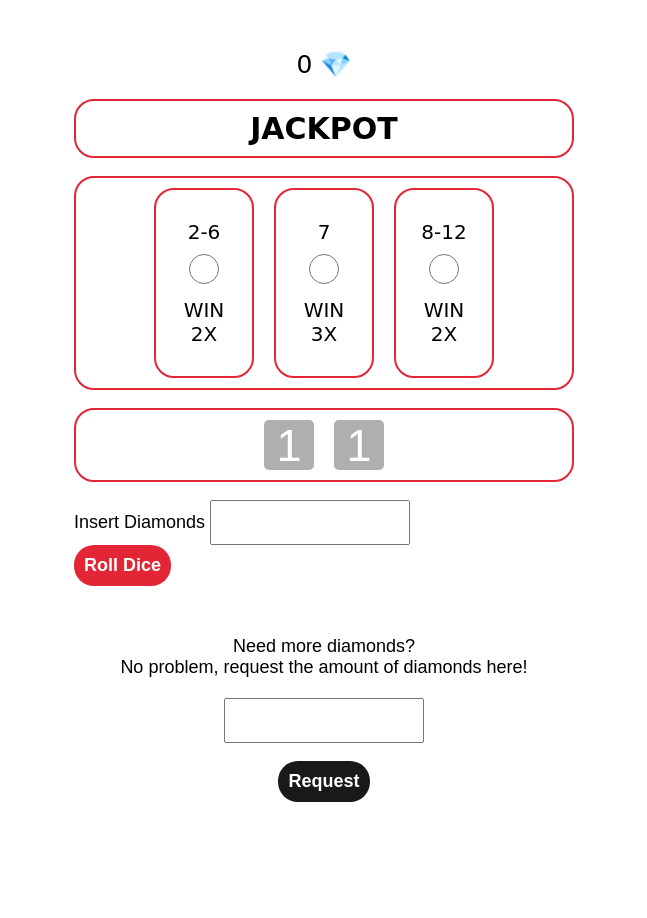
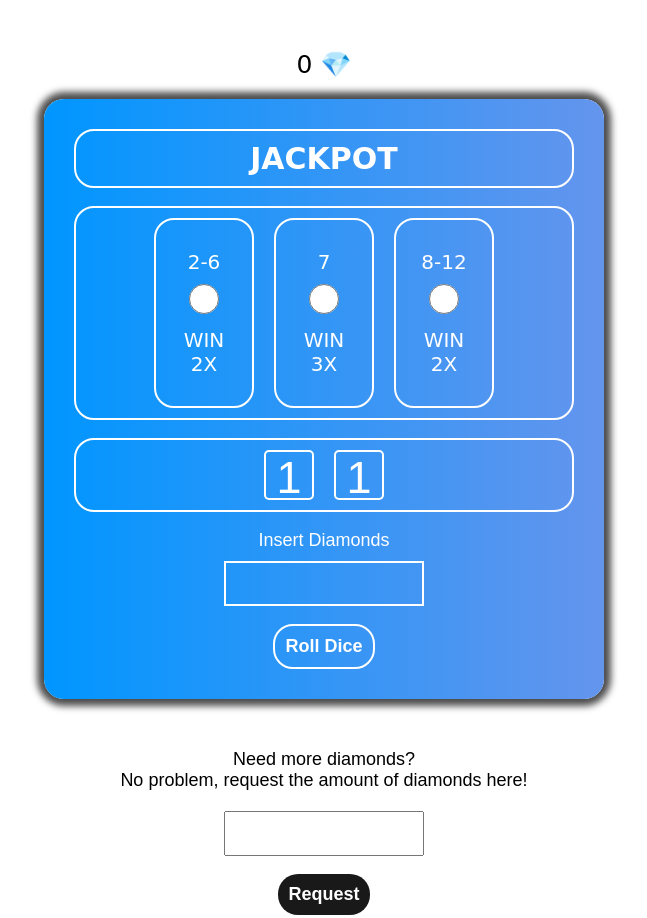
Before and after one commit to MilosM00/dice-jackpot, a plain HTML site: page index.html in a window 1280 px wide. Shown: the whole page, without its empty margins (316-963 px from the left). Before the commit the page ends 852 px from the top, so only its background shows below. Drawn offline with Linux system fonts and the light colour scheme; a web font is replaced by a local one.

Commit message:
css updated

```diff
--- a/style.css
+++ b/style.css
@@ -13,9 +13,16 @@
     padding-bottom: 50px;
 }
 
+.box{
+    background: linear-gradient(to right, #0096FF, #6495ED);
+    padding: 30px;
+    border-radius: 20px;
+    box-shadow: 0 0 7px 7px rgba(0, 0, 0, 0.7);
+}
+
 .display-one{
     text-align: center;
-    border: 2px solid rgb(227, 38, 54);
+    border: 2px solid rgb(255, 255, 255);
     border-radius: 20px;
     padding: 10px;
     width: 500px;
@@ -24,13 +31,14 @@
 .jackpot-info{
     font-family: 'Koulen', cursive;
     font-size: 30px;
+    color: rgb(255, 255, 255);
 }
 
 .display-two{
     display: grid;
     place-items: center;
 
-    border: 2px solid rgb(227, 38, 54);
+    border: 2px solid rgb(255, 255, 255);
     border-radius: 20px;
     width: 500px;
     padding: 10px;
@@ -49,7 +57,8 @@
 .win-3{
     text-align: center;
     padding: 20px;
-    border: 2px solid rgb(227, 38, 54);
+    border: 2px solid rgb(255, 255, 255);
+    color: rgb(255, 255, 255);
     border-radius: 20px;
     width: 100px;
 }
@@ -75,7 +84,7 @@
     display: grid;
     place-items: center;
 
-    border: 2px solid rgb(227, 38, 54);
+    border: 2px solid rgb(255, 255, 255);
     border-radius: 20px;
     width: 500px;
     padding: 10px;
@@ -89,22 +98,33 @@
 .dice-two{
     width: 50px;
     height: 50px;
-    background-color: rgb(175, 175, 175);
+    background-color: transparent;
+    border: 2px solid rgb(255, 255, 255);
     color: rgb(255, 255, 255);
     font-size: 45px;
     border-radius: 5px;
     text-align: center;
 }
 
+.center{
+    display: grid;
+    place-items: center;
+}
+
 label{
     padding-bottom: 10px;
     font-size: 18px;
+    color: rgb(255, 255, 255);
 }
 
 .input-number{
     width: 200px;
     padding: 10px;
     font-size: 18px;
+    background-color: transparent;
+    border: none;
+    border: 2px solid rgb(255, 255, 255);
+    color: rgb(255, 255, 255);
 }
 
 .input-number:focus{
@@ -116,7 +136,8 @@ label{
     font-size: 18px;
     font-weight: 800;
     border: none;
-    background-color: rgb(227, 38, 54);
+    border: 2px solid rgb(255, 255, 255);
+    background-color: transparent;
     color: rgb(255, 255, 255);
     border-radius: 20px;
     cursor: pointer;
```
